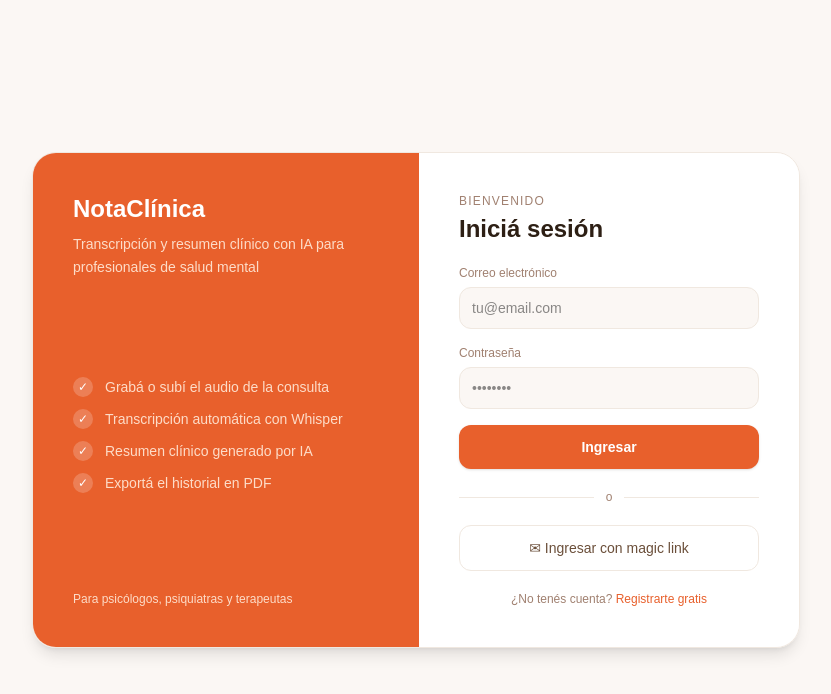
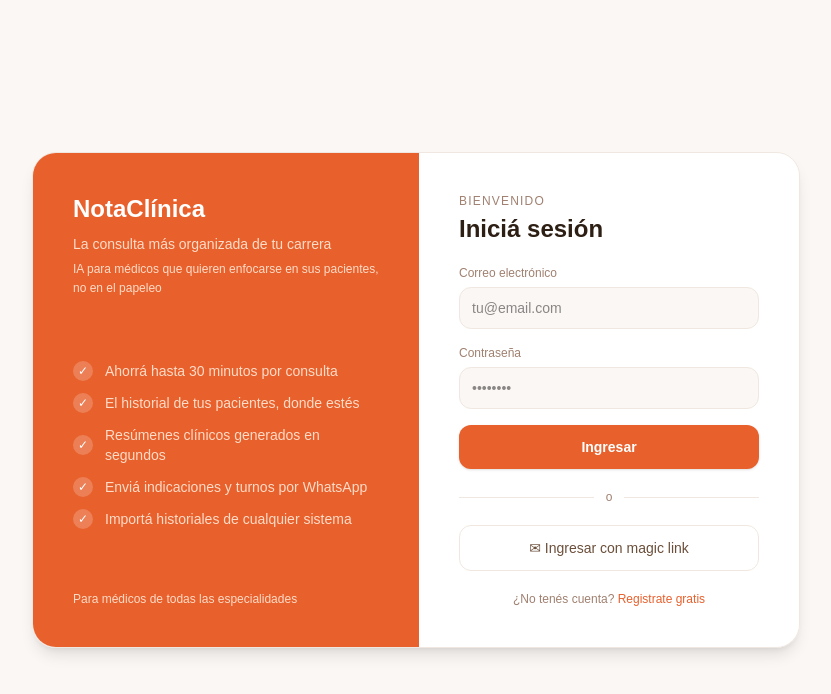
Before and after one commit to contacto404/notaclinica, a Next.js app: page /login in a window 1280 px wide. Shown: the top 694 px of the page, without its empty margins (224-1055 px from the left). Built offline with nearby package versions, Linux system fonts and the light colour scheme; no server answers.

Commit message:
feat: copy actualizado para todos los medicos

```diff
--- a/app/login/page.tsx
+++ b/app/login/page.tsx
@@ -51,17 +51,24 @@
         <div className="flex-1 bg-[#E8602C] p-10 flex-col justify-between gap-8 hidden md:flex">
           <div>
             <h1 className="text-2xl font-bold text-white">NotaClínica</h1>
-            <p className="text-[#FDDCC8] text-sm mt-2 leading-relaxed">Transcripción y resumen clínico con IA para profesionales de salud mental</p>
+            <p className="text-[#FDDCC8] text-sm mt-2 leading-relaxed">La consulta más organizada de tu carrera</p>
+            <p className="text-[#FDDCC8] text-xs mt-1 leading-relaxed">IA para médicos que quieren enfocarse en sus pacientes, no en el papeleo</p>
           </div>
           <div className="flex flex-col gap-3">
-            {['Grabá o subí el audio de la consulta','Transcripción automática con Whisper','Resumen clínico generado por IA','Exportá el historial en PDF'].map(f => (
+            {[
+              'Ahorrá hasta 30 minutos por consulta',
+              'El historial de tus pacientes, donde estés',
+              'Resúmenes clínicos generados en segundos',
+              'Enviá indicaciones y turnos por WhatsApp',
+              'Importá historiales de cualquier sistema',
+            ].map(f => (
               <div key={f} className="flex items-center gap-3 text-[#FDDCC8] text-sm">
-                <span className="w-5 h-5 rounded-full bg-white/20 flex items-center justify-center text-white text-xs">✓</span>
+                <span className="w-5 h-5 rounded-full bg-white/20 flex items-center justify-center text-white text-xs shrink-0">✓</span>
                 {f}
               </div>
             ))}
           </div>
-          <p className="text-[#FDDCC8] text-xs">Para psicólogos, psiquiatras y terapeutas</p>
+          <p className="text-[#FDDCC8] text-xs">Para médicos de todas las especialidades</p>
         </div>
 
         {/* Panel derecho */}
@@ -85,7 +92,7 @@
                 <div className="flex flex-col gap-1.5">
                   <label className="text-xs text-[#A08070] font-medium">Nombre completo</label>
                   <input type="text" value={name} onChange={e => setName(e.target.value)}
-                    placeholder="Dra. María García" required
+                    placeholder="Dr. Juan García" required
                     className="border border-[#F0E8E0] rounded-xl px-3 py-2.5 text-sm outline-none focus:border-[#E8602C] bg-[#FBF7F4]" />
                 </div>
               )}
@@ -124,7 +131,7 @@
             {mode === 'login' ? '¿No tenés cuenta? ' : '¿Ya tenés cuenta? '}
             <button onClick={() => { setMode(mode === 'login' ? 'register' : 'login'); setError('') }}
               className="text-[#E8602C] hover:underline font-medium">
-              {mode === 'login' ? 'Registrarte gratis' : 'Iniciar sesión'}
+              {mode === 'login' ? 'Registrate gratis' : 'Iniciar sesión'}
             </button>
           </p>
         </div>
```
